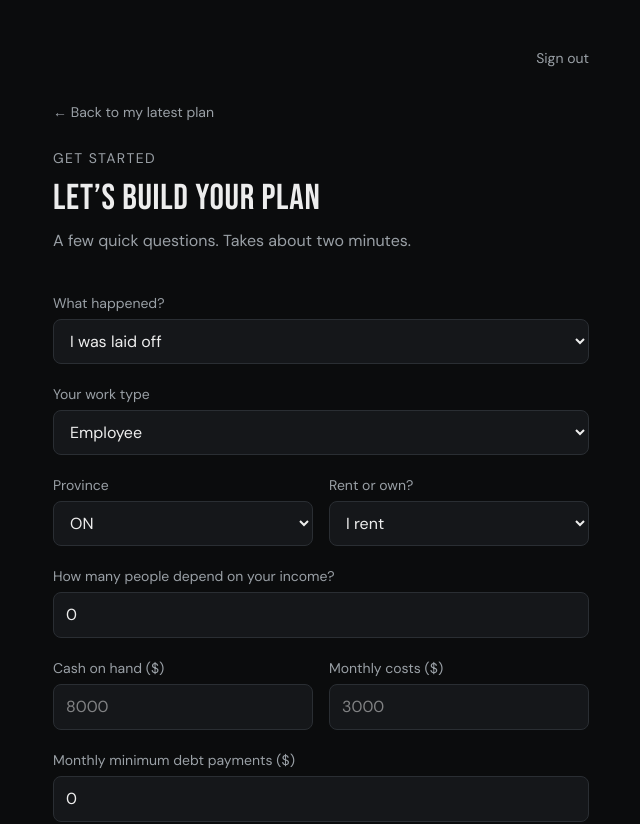
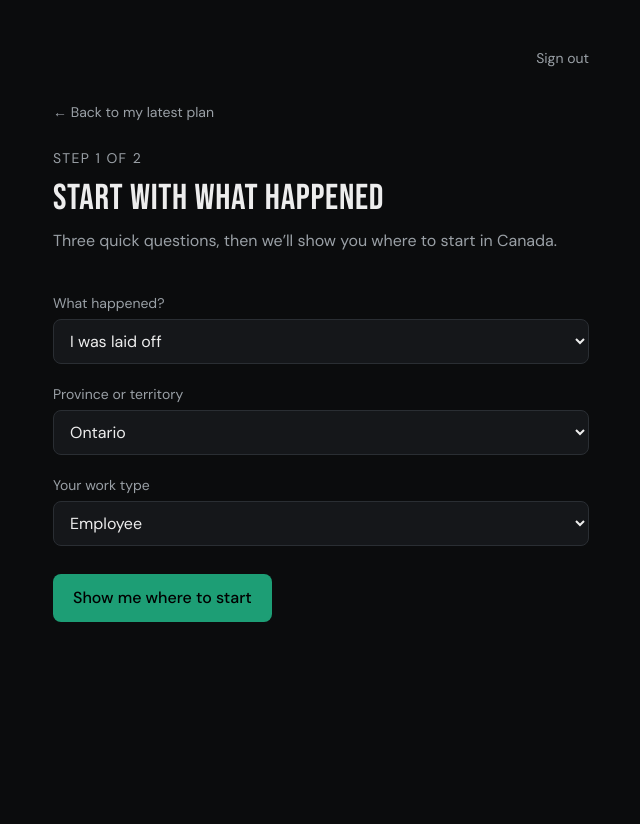
Before and after one commit to jftablada/landed, a Next.js app: page /intake in a window 1280 px wide. Shown: the top 824 px of the page, without its empty margins (319-959 px from the left). After the commit the page ends 800 px from the top, so only its background shows below. Built offline with nearby package versions, Linux system fonts and the light colour scheme.

Commit message:
Split intake into staged onboarding

```diff
--- a/app/intake/page.tsx
+++ b/app/intake/page.tsx
@@ -6,28 +6,133 @@ import { useState } from 'react';
 import { useRouter } from 'next/navigation';
 import LogoutButton from '@/app/components/LogoutButton';
 
-const PROVINCES = [
-  'AB',
-  'BC',
-  'MB',
-  'NB',
-  'NL',
-  'NS',
-  'NT',
-  'NU',
-  'ON',
-  'PE',
-  'QC',
-  'SK',
-  'YT',
-];
+type ProvinceCode =
+  | 'AB'
+  | 'BC'
+  | 'MB'
+  | 'NB'
+  | 'NL'
+  | 'NS'
+  | 'NT'
+  | 'NU'
+  | 'ON'
+  | 'PE'
+  | 'QC'
+  | 'SK'
+  | 'YT';
+
+type IntakeStep = 'start' | 'resources' | 'financials';
+
+interface ProvinceResources {
+  name: string;
+  employmentStandardsUrl: string;
+  employmentServicesUrl: string;
+}
+
+const FEDERAL_RESOURCES = {
+  eiApplicationUrl:
+    'https://www.canada.ca/en/services/benefits/ei/ei-regular-benefit/apply.html',
+  roeInformationUrl:
+    'https://www.canada.ca/en/employment-social-development/programs/ei/ei-list/ei-roe.html',
+};
+
+const PROVINCE_RESOURCES: Record<ProvinceCode, ProvinceResources> = {
+  AB: {
+    name: 'Alberta',
+    employmentStandardsUrl: 'https://www.alberta.ca/employment-standards',
+    employmentServicesUrl:
+      'https://www.alberta.ca/training-and-employment-services',
+  },
+  BC: {
+    name: 'British Columbia',
+    employmentStandardsUrl:
+      'https://www2.gov.bc.ca/gov/content/employment-business/employment-standards-advice/employment-standards',
+    employmentServicesUrl: 'https://www.workbc.ca/',
+  },
+  MB: {
+    name: 'Manitoba',
+    employmentStandardsUrl:
+      'https://www.gov.mb.ca/labour/standards/index.html',
+    employmentServicesUrl:
+      'https://www.gov.mb.ca/wd/ites/tes/jobs_careers.html',
+  },
+  NB: {
+    name: 'New Brunswick',
+    employmentStandardsUrl:
+      'https://www.gnb.ca/en/topic/jobs-workplaces/labour-market-workforce/employment-standards.html',
+    employmentServicesUrl: 'https://workingnb.ca/individuals/job-search',
+  },
+  NL: {
+    name: 'Newfoundland and Labrador',
+    employmentStandardsUrl:
+      'https://www.gov.nl.ca/gs/labour/nonunion/',
+    employmentServicesUrl: 'https://www.gov.nl.ca/jgrd/empservices/',
+  },
+  NS: {
+    name: 'Nova Scotia',
+    employmentStandardsUrl:
+      'https://novascotia.ca/lae/employmentrights/',
+    employmentServicesUrl: 'https://www.novascotia.ca/works/',
+  },
+  NT: {
+    name: 'Northwest Territories',
+    employmentStandardsUrl:
+      'https://www.ece.gov.nt.ca/en/employment-standards',
+    employmentServicesUrl:
+      'https://www.gov.nt.ca/en/services/employment-training-business',
+  },
+  NU: {
+    name: 'Nunavut',
+    employmentStandardsUrl: 'https://nu-lsco.ca/',
+    employmentServicesUrl:
+      'https://www.gov.nu.ca/sites/default/files/forms/2025-05/EAS_Application_Form_-_Electronically_Fillable.pdf',
+  },
+  ON: {
+    name: 'Ontario',
+    employmentStandardsUrl:
+      'https://www.ontario.ca/document/your-guide-employment-standards-act-0',
+    employmentServicesUrl: 'https://www.ontario.ca/page/employment-ontario',
+  },
+  PE: {
+    name: 'Prince Edward Island',
+    employmentStandardsUrl:
+      'https://www.princeedwardisland.ca/en/topic/employment-standards',
+    employmentServicesUrl:
+      'https://www.princeedwardisland.ca/en/topic/skillspei',
+  },
+  QC: {
+    name: 'Quebec',
+    employmentStandardsUrl:
+      'https://www.cnesst.gouv.qc.ca/en/working-conditions',
+    employmentServicesUrl:
+      'https://www.quebec.ca/en/employment/request-information-employment-assistance-services',
+  },
+  SK: {
+    name: 'Saskatchewan',
+    employmentStandardsUrl:
+      'https://www.saskatchewan.ca/business/employment-standards',
+    employmentServicesUrl:
+      'https://www.saskatchewan.ca/residents/jobs-working-and-training/saskjobs-career-services',
+  },
+  YT: {
+    name: 'Yukon',
+    employmentStandardsUrl:
+      'https://yukon.ca/en/employment/employment-standards',
+    employmentServicesUrl: 'https://yukon.ca/en/employment',
+  },
+};
+
+const PROVINCES = Object.entries(PROVINCE_RESOURCES) as Array<
+  [ProvinceCode, ProvinceResources]
+>;
 
 export default function IntakePage() {
   const router = useRouter();
 
+  const [step, setStep] = useState<IntakeStep>('start');
   const [situationType, setSituationType] = useState('laid_off');
   const [employmentType, setEmploymentType] = useState('employee');
-  const [province, setProvince] = useState('ON');
+  const [province, setProvince] = useState<ProvinceCode>('ON');
   const [housingType, setHousingType] = useState('rent');
   const [dependentsCount, setDependentsCount] = useState('0');
   const [confirmedCash, setConfirmedCash] = useState('');
@@ -43,6 +148,17 @@ export default function IntakePage() {
   const [submitting, setSubmitting] = useState(false);
 
   const taxUnsure = taxStatus === 'unsure';
+  const selectedProvince = PROVINCE_RESOURCES[province];
+
+  function showResources() {
+    setError(null);
+    setStep('resources');
+  }
+
+  function showFinancials() {
+    setError(null);
+    setStep('financials');
+  }
 
   async function handleSubmit() {
     setError(null);
@@ -156,16 +272,16 @@ return (
         </a>
       </div>
 
+      {step === 'start' && (
+        <>
           <p className="text-muted text-sm uppercase tracking-widest mb-2">
-      Get started
+            Step 1 of 2
           </p>
-
-
           <h1 className="font-display text-4xl leading-tight mb-2 max-w-md text-balance">
-        Let’s build your plan
+            Start with what happened
           </h1>
           <p className="text-muted mb-10">
-        A few quick questions. Takes about two minutes.
+            Three quick questions, then we’ll show you where to start in Canada.
           </p>
 
           <div className="space-y-5">
@@ -184,6 +300,21 @@ return (
             </div>
 
             <div className="flex flex-col gap-1.5">
+              <label className={labelCls}>Province or territory</label>
+              <select
+                className={fieldCls}
+                value={province}
+                onChange={(e) => setProvince(e.target.value as ProvinceCode)}
+              >
+                {PROVINCES.map(([code, details]) => (
+                  <option key={code} value={code}>
+                    {details.name}
+                  </option>
+                ))}
+              </select>
+            </div>
+
+            <div className="flex flex-col gap-1.5">
               <label className={labelCls}>Your work type</label>
               <select
                 className={fieldCls}
@@ -196,22 +327,131 @@ return (
               </select>
             </div>
 
-        <div className="grid grid-cols-2 gap-4">
-          <div className="flex flex-col gap-1.5">
-            <label className={labelCls}>Province</label>
-            <select
-              className={fieldCls}
-              value={province}
-              onChange={(e) => setProvince(e.target.value)}
+            <button
+              type="button"
+              onClick={showResources}
+              className="mt-2 rounded-lg bg-brand px-5 py-3 font-medium text-black"
             >
-              {PROVINCES.map((p) => (
-                <option key={p} value={p}>
-                  {p}
-                </option>
-              ))}
-            </select>
+              Show me where to start
+            </button>
+          </div>
+        </>
+      )}
+
+      {step === 'resources' && (
+        <>
+          <p className="text-muted text-sm uppercase tracking-widest mb-2">
+            Your starting point
+          </p>
+          <h1 className="font-display text-4xl leading-tight mb-2 max-w-md text-balance">
+            Start with these official resources
+          </h1>
+          <p className="text-muted mb-8">
+            Federal links for Canada and local information for{' '}
+            {selectedProvince.name}.
+          </p>
+
+          <div className="space-y-3">
+            <a
+              href={FEDERAL_RESOURCES.eiApplicationUrl}
+              target="_blank"
+              rel="noreferrer"
+              className="block rounded-lg border border-hair bg-surface p-4 transition-colors hover:border-brand"
+            >
+              <span className="block text-text font-medium">Apply for EI</span>
+              <span className="mt-1 block text-sm text-muted">
+                Official Government of Canada application
+              </span>
+            </a>
+            <a
+              href={FEDERAL_RESOURCES.roeInformationUrl}
+              target="_blank"
+              rel="noreferrer"
+              className="block rounded-lg border border-hair bg-surface p-4 transition-colors hover:border-brand"
+            >
+              <span className="block text-text font-medium">
+                Record of Employment information
+              </span>
+              <span className="mt-1 block text-sm text-muted">
+                Understand and view your ROE through Service Canada
+              </span>
+            </a>
+            <a
+              href={selectedProvince.employmentStandardsUrl}
+              target="_blank"
+              rel="noreferrer"
+              className="block rounded-lg border border-hair bg-surface p-4 transition-colors hover:border-brand"
+            >
+              <span className="block text-text font-medium">
+                {selectedProvince.name} employment standards
+              </span>
+              <span className="mt-1 block text-sm text-muted">
+                Official workplace rights and standards information
+              </span>
+            </a>
+            <a
+              href={selectedProvince.employmentServicesUrl}
+              target="_blank"
+              rel="noreferrer"
+              className="block rounded-lg border border-hair bg-surface p-4 transition-colors hover:border-brand"
+            >
+              <span className="block text-text font-medium">
+                {selectedProvince.name} employment services
+              </span>
+              <span className="mt-1 block text-sm text-muted">
+                Provincial or territorial job-search and career support
+              </span>
+            </a>
           </div>
 
+          <p className="mt-5 text-xs leading-relaxed text-muted">
+            These links provide general information, not legal, financial, or
+            eligibility advice. The responsible government service makes all
+            eligibility decisions.
+          </p>
+
+          <div className="mt-8 rounded-lg border border-hair bg-surface p-5">
+            <h2 className="font-display text-2xl text-text">
+              Ready for your full roadmap?
+            </h2>
+            <p className="mt-2 text-sm text-muted">
+              Add your financial details so Landed can calculate your runway and
+              build the complete plan. Nothing has been saved yet.
+            </p>
+            <button
+              type="button"
+              onClick={showFinancials}
+              className="mt-5 rounded-lg bg-brand px-5 py-3 font-medium text-black"
+            >
+              Continue to my full roadmap
+            </button>
+          </div>
+
+          <button
+            type="button"
+            onClick={() => setStep('start')}
+            className="mt-5 text-sm text-muted transition-colors hover:text-text"
+          >
+            ← Edit my answers
+          </button>
+        </>
+      )}
+
+      {step === 'financials' && (
+        <>
+          <p className="text-muted text-sm uppercase tracking-widest mb-2">
+            Step 2 of 2
+          </p>
+          <h1 className="font-display text-4xl leading-tight mb-2 max-w-md text-balance">
+            Build your full roadmap
+          </h1>
+          <p className="text-muted mb-10">
+            Add the financial details Landed needs to calculate your runway and
+            priorities.
+          </p>
+
+          <div className="space-y-5">
+            <div className="grid grid-cols-2 gap-4">
               <div className="flex flex-col gap-1.5">
                 <label className={labelCls}>Rent or own?</label>
                 <select
@@ -223,12 +463,9 @@ return (
                   <option value="own">I own</option>
                 </select>
               </div>
-        </div>
 
               <div className="flex flex-col gap-1.5">
-          <label className={labelCls}>
-            How many people depend on your income?
-          </label>
+                <label className={labelCls}>People depending on your income</label>
                 <input
                   className={fieldCls}
                   type="number"
@@ -236,6 +473,7 @@ return (
                   value={dependentsCount}
                   onChange={(e) => setDependentsCount(e.target.value)}
                 />
+              </div>
             </div>
 
             <div className="grid grid-cols-2 gap-4">
@@ -358,14 +596,27 @@ return (
 
             {error && <p className="text-red-400 text-sm">{error}</p>}
 
+            <div className="flex flex-wrap items-center gap-4 pt-2">
               <button
+                type="button"
                 onClick={handleSubmit}
                 disabled={submitting || taxUnsure}
-          className="mt-2 rounded-lg bg-brand px-5 py-3 font-medium text-black disabled:opacity-50 disabled:cursor-not-allowed"
+                className="rounded-lg bg-brand px-5 py-3 font-medium text-black disabled:opacity-50 disabled:cursor-not-allowed"
               >
                 {submitting ? 'Building your plan…' : 'Build my plan'}
               </button>
+              <button
+                type="button"
+                onClick={() => setStep('resources')}
+                disabled={submitting}
+                className="text-sm text-muted transition-colors hover:text-text disabled:opacity-50"
+              >
+                ← Back to resources
+              </button>
             </div>
+          </div>
+        </>
+      )}
     </main>
   );
 }
```
Lines whose indentation alone changed are shown as unchanged.
